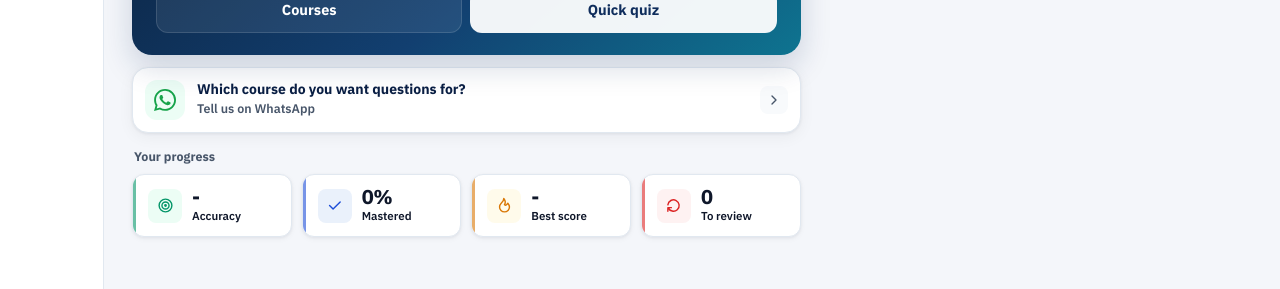
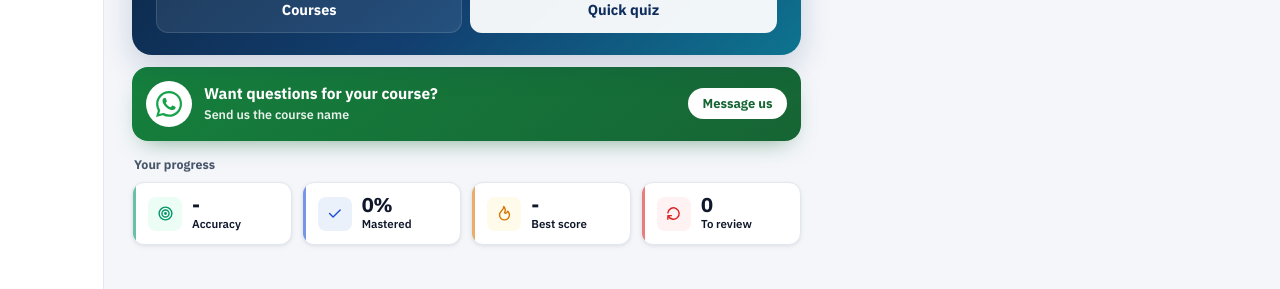
Before and after one commit to Mohammad-Alhaidry/TopGrade-Platform, a website with bundled scripts: page public/index.html in a window 1280 px wide. Shown: the part 283-572 px from the top of the page. Built offline with nearby package versions, Linux system fonts and the light colour scheme.

Commit message:
Home: make the WhatsApp request a filled green call to action with a clear message button
Co-Authored-By: Claude Opus 5.5 <noreply@anthropic.com>

```diff
--- a/public/assets/css/app.css
+++ b/public/assets/css/app.css
@@ -389,8 +389,8 @@ a.kpi:active{transform:scale(.99)}
 .continue__title{font:800 14.5px/1.3 var(--ui);color:var(--ink)}
 .continue__text{font:500 12.5px/1.35 var(--ui);color:var(--muted)}
 .continue__meta{font:700 12px/1.3 var(--ui);color:var(--accent)}
-.continue__go,.course-card__go,.topic-card__go,.help__go{display:grid;place-items:center;flex:none;width:28px;height:28px;border-radius:var(--r-sm);background:var(--soft);color:var(--muted)}
-.continue__go svg,.course-card__go svg,.topic-card__go svg,.help__go svg{width:16px;height:16px;fill:none;stroke:currentColor;stroke-width:2;stroke-linecap:round;stroke-linejoin:round}
+.continue__go,.course-card__go,.topic-card__go{display:grid;place-items:center;flex:none;width:28px;height:28px;border-radius:var(--r-sm);background:var(--soft);color:var(--muted)}
+.continue__go svg,.course-card__go svg,.topic-card__go svg{width:16px;height:16px;fill:none;stroke:currentColor;stroke-width:2;stroke-linecap:round;stroke-linejoin:round}
 
 .course-card{display:flex;align-items:center;gap:12px;padding:12px}
 .course-card__mono{display:grid;place-items:center;flex:none;width:48px;height:48px;border-radius:var(--r-card);background:var(--tint);border:1px solid var(--line-blue);font:800 16px/1 var(--ui);color:var(--brand-ink);letter-spacing:.5px}
@@ -400,14 +400,24 @@ a.kpi:active{transform:scale(.99)}
 .course-card__meta{font:500 12px/1.3 var(--ui);color:var(--faint)}
 .course-card__progress,.topic-card__progress{display:flex;align-items:center;gap:8px;margin-top:5px;font:700 11.5px/1 var(--ui);color:var(--muted);font-variant-numeric:tabular-nums}
 
-.help{display:flex;align-items:center;gap:12px;padding:12px}
-.help__icon{display:grid;place-items:center;flex:none;width:40px;height:40px;border-radius:var(--r-ctl);background:var(--right-bg);color:#16A34A}
-.help__icon svg{width:22px;height:22px}
-.help__copy{display:grid;gap:1px;flex:1;min-width:0}
-.help__title{font:800 14px/1.3 var(--ui);color:var(--ink)}
-.help__ar{font:600 12.5px/1.5 var(--arabic);color:var(--muted);justify-self:start}
+/* WhatsApp request: the one green surface on the page, dark enough for white text (5:1). */
+.help{display:flex;align-items:center;gap:12px;padding:14px;border-radius:var(--r-card);background:linear-gradient(140deg,#15803D 0%,#166534 100%);color:#fff;text-decoration:none;box-shadow:0 10px 24px -12px #16653499;-webkit-tap-highlight-color:transparent;transition:transform .15s ease,box-shadow .15s ease}
+.help:active{transform:scale(.98)}
+.help:focus-visible{outline:3px solid var(--accent);outline-offset:2px}
+.help__icon{position:relative;display:grid;place-items:center;flex:none;width:46px;height:46px;border-radius:50%;background:#fff;color:#16A34A}
+.help__icon svg{width:26px;height:26px}
+/* Two soft rings when the page opens, then still. */
+.help__icon::after{content:"";position:absolute;inset:0;border-radius:50%;box-shadow:0 0 0 0 #FFFFFFB3;animation:help-ring 1.6s ease-out .4s 2}
+@keyframes help-ring{to{box-shadow:0 0 0 12px #FFFFFF00}}
+.help__copy{display:grid;gap:2px;flex:1;min-width:0}
+.help__title{font:800 15.5px/1.3 var(--ui);color:#fff}
+.help__sub{font:600 12.5px/1.45 var(--ui);color:#FFFFFFE6}
+.help__btn{flex:none;padding:9px 14px;border-radius:999px;background:#fff;color:#166534;font:800 13px/1 var(--ui);white-space:nowrap}
+/* Small phones: the button gets its own row so the question keeps its width. */
+@media(max-width:369px){.help{flex-wrap:wrap}.help__copy{flex-basis:calc(100% - 58px)}.help__btn{flex:1 0 100%;padding:11px 14px;text-align:center}}
 
 @media(hover:hover){
+  .help:hover{box-shadow:0 14px 28px -12px #166534B3;transform:translateY(-1px)}
   a.card:hover,button.card:hover{border-color:var(--line-strong);box-shadow:0 1px 2px #0F172A0D,0 12px 24px -14px #0F172A40}
 }
 a.card:active,button.card:active{transform:scale(.99)}
--- a/public/assets/js/app/i18n.js
+++ b/public/assets/js/app/i18n.js
@@ -64,8 +64,9 @@ const S = {
   'practise': { en: 'Practise', ar: 'تدرّب' },
   'home.yourCourses': { en: 'Your courses', ar: 'مقرراتك' },
   'home.seeAll': { en: 'See all', ar: 'عرض الكل' },
-  'home.help': { en: 'Which course do you want questions for?', ar: 'أي مقرر تريد أن نجهّز له أسئلة؟' },
-  'home.helpSub': { en: 'Tell us on WhatsApp', ar: 'أخبرنا عبر واتساب' },
+  'home.help': { en: 'Want questions for your course?', ar: 'تريد أسئلة لمقررك؟' },
+  'home.helpSub': { en: 'Send us the course name', ar: 'أرسل لنا اسم المقرر ونجهّزها لك' },
+  'home.helpBtn': { en: 'Message us', ar: 'راسلنا' },
   'home.privacy': { en: 'Privacy policy', ar: 'سياسة الخصوصية' },
   'home.saved': { en: 'Progress is saved on this device', ar: 'تقدّمك محفوظ على هذا الجهاز' },
   'cont.exam': { en: 'Resume your exam', ar: 'أكمل اختبارك' },
--- a/public/assets/js/app/views/home.js
+++ b/public/assets/js/app/views/home.js
@@ -132,12 +132,13 @@ function installCard() {
 let stopInstallUpdates = () => {};
 
 function helpCard() {
-  return h('a', { class: 'card help', href: WHATSAPP_URL, target: '_blank', rel: 'noopener noreferrer' },
+  // Filled WhatsApp green so it is the first thing a student notices under the welcome card.
+  return h('a', { class: 'help', href: WHATSAPP_URL, target: '_blank', rel: 'noopener noreferrer' },
     h('span', { class: 'help__icon' }, staticSvg(WHATSAPP_SVG)),
     h('span', { class: 'help__copy' },
       h('span', { class: 'help__title' }, t('home.help')),
-      h('span', { class: 'help__ar' }, t('home.helpSub'))),
-    h('span', { class: 'help__go' }, forwardIcon()));
+      h('span', { class: 'help__sub' }, t('home.helpSub'))),
+    h('span', { class: 'help__btn' }, t('home.helpBtn')));
 }
 
 export async function showHome(ctx) {
--- a/public/sw.js
+++ b/public/sw.js
@@ -5,7 +5,7 @@
 // The file list and version below are generated by `npm run build` (tools/build-sw.mjs).
 
 // BEGIN GENERATED
-const VERSION = '1491978c142b';
+const VERSION = '193928538a81';
 const FILES = [
   "apple-touch-icon.png",
   "assets/css/app.css",
```
